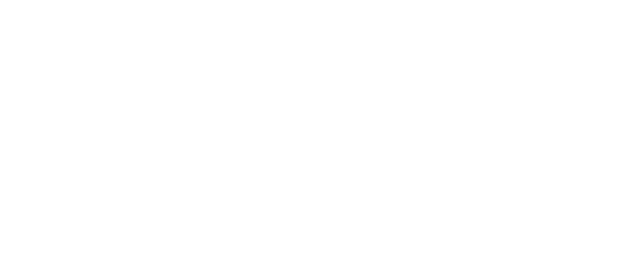
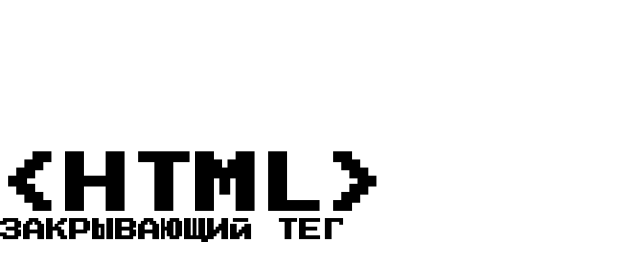
Before and after one commit to Linvelive/zakrivayuschiy-teg-f, a plain HTML site: page index.html in a window 1280 px wide. Shown: the whole page, without its empty margins (0-640 px from the left). Drawn offline with Linux system fonts and the light colour scheme.

Commit message:
added header

```diff
--- a/fonts/fonts.css
+++ b/fonts/fonts.css
@@ -1,17 +1,17 @@
 /* В этом файле вы импортируете все шрифты для сайта. Один из них вариативный и требует особенной настройки */
 @font-face {
-    font-display: swap;
     font-family: 'PressStart2P-Regular';
     src: local('PressStart2P-Regular'),
     url(../fonts/PressStart2P-Regular.woff) format('woff');
     font-weight: 400;
+    font-display: swap;
 }
 
 @font-face {
-    font-display: swap;
     font-family: 'Inter-Variable';
     src: local('Inter-Variable'),
      url(../fonts/Inter-Variable.woff2) format('woff2 supports variations'),
      url('../fonts/Inter-Variable.woff2') format('woff2-variations');
      font-weight: 400 700;
+     font-display: swap;
 }
--- a/index.html
+++ b/index.html
@@ -18,7 +18,10 @@
         <path fill="#000" d="M.5.5h3v3h-3zm0 3h3v3h-3zm0 3h3v3h-3zm0 3h3v3h-3zm0 3h3v3h-3zm0 3h3v3h-3zm0 3h3v3h-3zm0 3h3v3h-3zm0 3h3v3h-3zm0 3h3v3h-3zm0 3h3v3h-3zm0 3h3v3h-3zm0 3h3v3h-3zm33-36v3h-3v-3zm-3 0v3h-3v-3zm-3 0v3h-3v-3zm-3 0v3h-3v-3zm-3 0v3h-3v-3zm-3 0v3h-3v-3zm-3 0v3h-3v-3zm-3 0v3h-3v-3zm-3 0v3h-3v-3zm-3 0v3h-3v-3zm30 3v3h-3v-3zm-27 3v3h-3v-3zm0-3v3h-3v-3zm0 6v3h-3v-3zm21-3v3h-3v-3zm0-3v3h-3v-3zm0 6v3h-3v-3zm-6-3v3h-3v-3zm0-3v3h-3v-3zm0 6v3h-3v-3zm6 3v3h-3v-3zm-3 0v3h-3v-3zm-3 0v3h-3v-3zm-3 0v3h-3v-3zm-3 0v3h-3v-3zm-3 0v3h-3v-3zm-3 0v3h-3v-3zm-3 0v3h-3v-3zm24 9v3h-3v-3zm-3 0v3h-3v-3zm-3 0v3h-3v-3zm-3 0v3h-3v-3zm-3 0v3h-3v-3zm-3 0v3h-3v-3zm-3 0v3h-3v-3zm-3 0v3h-3v-3zm-3 0v3h-3v-3zm24 3v3h-3v-3zm-24 0v3h-3v-3zm24 3v3h-3v-3zm-24 0v3h-3v-3zm24 3v3h-3v-3zm-24 0v3h-3v-3zm0 3v3h-3v-3zm24 0v3h-3v-3zm3 3v3h-3v-3zm-3 0v3h-3v-3zm-3 0v3h-3v-3zm-3 0v3h-3v-3zm-3 0v3h-3v-3zm-3 0v3h-3v-3zm-3 0v3h-3v-3zm-3 0v3h-3v-3zm-3 0v3h-3v-3zm-3 0v3h-3v-3zm-3 0v3h-3v-3zm33 3h-3v-3h3zm0-3h-3v-3h3zm0-3h-3v-3h3zm0-3h-3v-3h3zm0-3h-3v-3h3zm0-3h-3v-3h3zm0-3h-3v-3h3zm0-3h-3v-3h3zm0-3h-3v-3h3zm0-3h-3v-3h3zm0-3h-3v-3h3z"/>
       </symbol>
     </svg>
-    <header class="header"></header>
+    <header class="header header-width">
+      <h1 class="header-title">&lt;html&gt;</h1>
+      <h2 class="header-subtitle">Закрывающий тег</h2>
+    </header>
     <main></main>
     <script src="./scripts/like.js"></script>
   </body>
--- a/styles/style.css
+++ b/styles/style.css
@@ -15,4 +15,29 @@
   font-variation-settings: 'wght' var(--card-text-weight);
   min-inline-size: 320px;
   min-block-size: 100dvb;
+  margin: auto;
 }
+
+header {
+  font-family: var(--accent-font);
+  font-weight: var(--card-text-weight);
+  text-transform: uppercase;
+}
+
+.header-width {
+  width: clamp(23.438rem, 24.2859rem + 30.5157vw, 43.75rem);
+}
+
+.header-title {
+ font-size: clamp(49px, calc(49px + 16 * ((100vw - 375px) / 325)), 65px);
+}
+
+.header-subtitle {
+ font-size: clamp(14px, calc(14px + 9 * ((100vw - 375px) / 325)), 23px);
+}
+
+@media (width<=375) {
+  .header-width {
+  width: 100%;
+  }
+}
--- a/styles/variables.css
+++ b/styles/variables.css
@@ -1,7 +1,7 @@
 /* В этом файле будут храниться все значения переменных в исходном состоянии, а так же их изменения в зависимости от ширины устройства */
 :root {
     --main-font: 'Inter', sans serif;
-    --accent-font: 'PressStart2P', cursive;
+    --accent-font: 'PressStart2P-Regular', cursive;
     --card-text-weight: 400;
     --card-header-weight: 700;
 }
```
Also changed, not shown: images/background.png (added).
